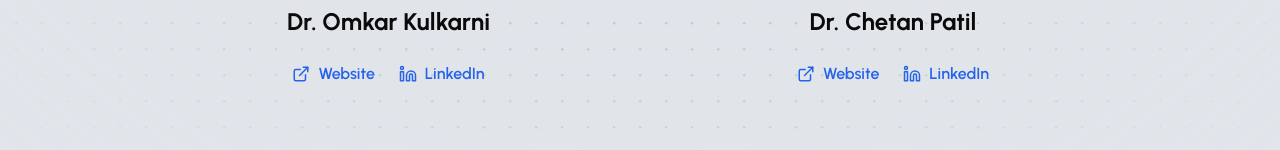
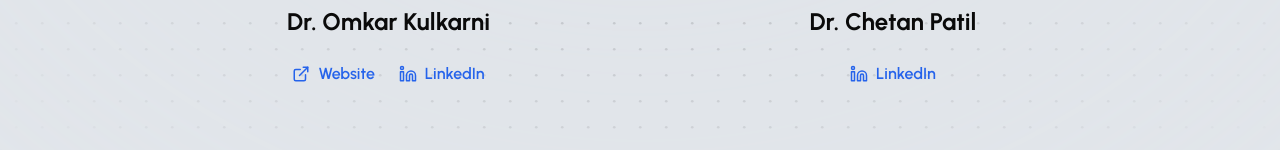
Before and after one commit to TanmayGadge/vegapod-website, a Next.js app: page /mentors in a window 1280 px wide. Shown: the part 957-1107 px from the top of the page. Built offline with nearby package versions, Linux system fonts and the light colour scheme; a web font is replaced by a local one.

Commit message:
mentor page update

```diff
--- a/src/app/(layout)/mentors/page.jsx
+++ b/src/app/(layout)/mentors/page.jsx
@@ -91,7 +91,7 @@ const FacultyCard = () => {
             <Card
               image={"/chetan-patil.jpg"}
               name={"Dr. Chetan Patil"}
-              website={"#"}
+              // website={"#"}
               // role={
               //   "Lorem ipsum dolor sit amet, consectetur adipiscing elit. Praesent convallis elit condimentum, pharetra tortor quis, faucibus ante. Ut eget purus sagittis lacus tempor lacinia."
               // }
@@ -111,7 +111,7 @@ const Card = ({ image, name, role, website, linkedIn, className }) => {
     <div
       className={`p-4 space-y-3 w-fit flex flex-col items-center ${className}`}
     >
-      <Link href={website} target="_blank">
+      <Link href={website || "#"} target="_blank">
         <Image
           src={image}
           className={`rounded-2xl object-cover aspect-[3/4]`}
```
Also changed, not shown: public/.ignored__next-video/get-started.mp4.json (added), public/.ignored__next-video/vegapod-video.mp4.json (added).
